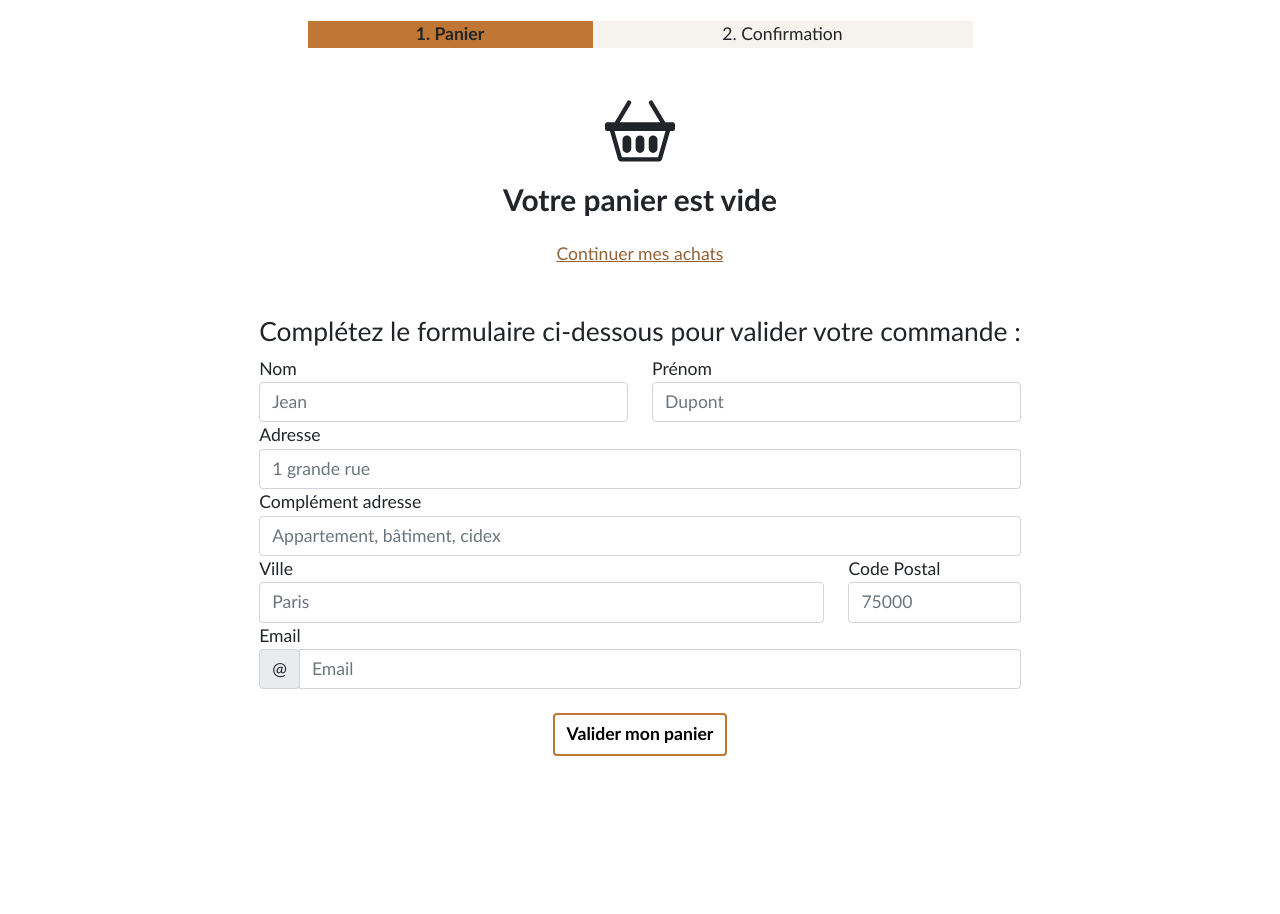
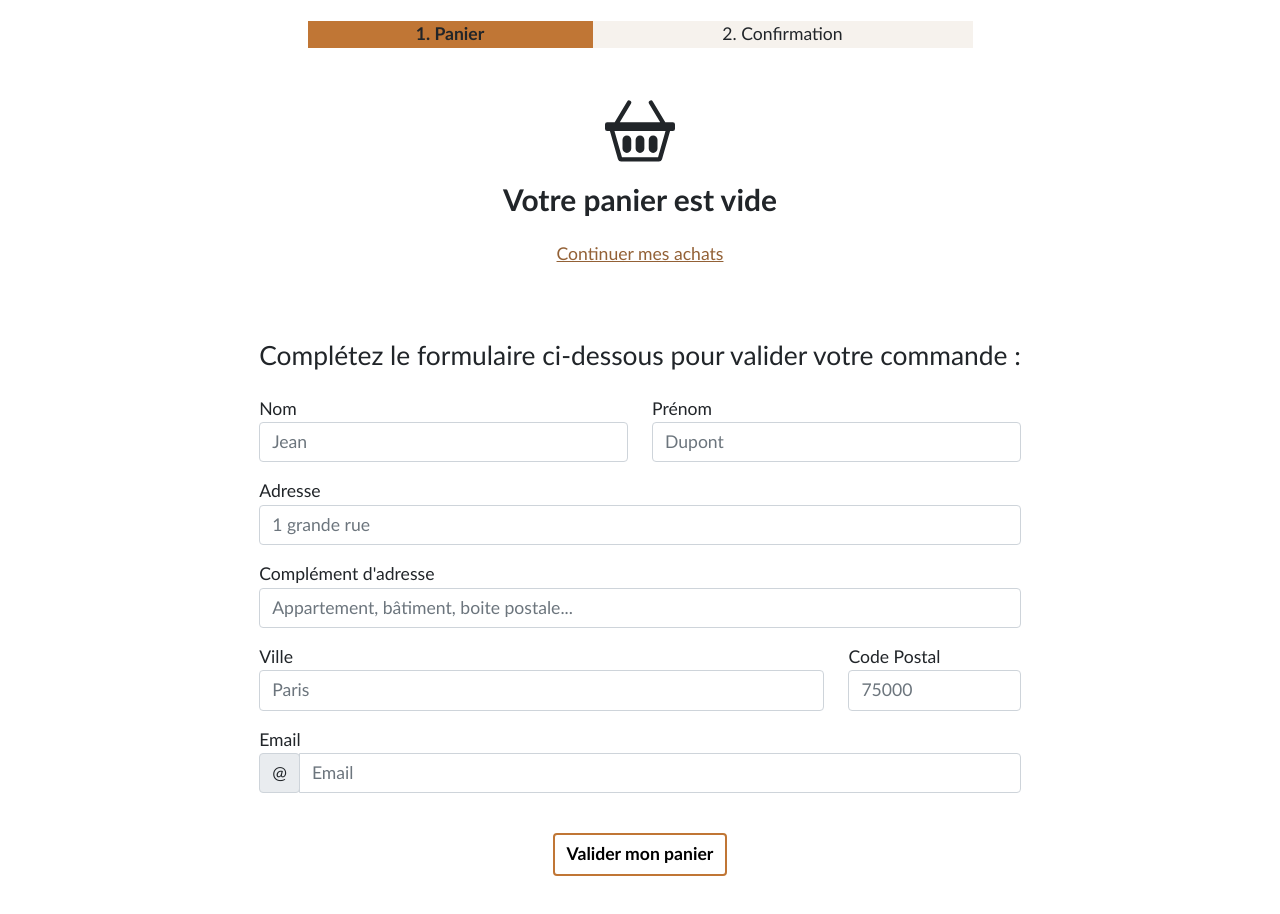
Before and after one commit to MarineFlora/MarineRapeneau_5_19082021, a website: page front-end/cart.html in a window 1280 px wide. Shown: the part 122-1036 px from the top of the page. Before the commit the page ends 950 px from the top, so only its background shows below. Drawn offline with nearby package versions, Linux system fonts and the light colour scheme.

Commit message:
ajout spacing form

```diff
--- a/front-end/cart.html
+++ b/front-end/cart.html
@@ -128,42 +128,47 @@
                     <div class="row">
                         <div class="col d-flex flex-column align-items-center">
                             <form >
-                                <h2>Complétez le formulaire ci-dessous pour valider votre commande :</h2>
+                                <h2 class="my-4">Complétez le formulaire ci-dessous pour valider votre commande :</h2>
                                 <div class="row">
-                                <div class="form-group col-md-6">
+                                    <div class="form-group col-md-6 mb-3">
                                         <label for="firstName">Nom</label>
                                     <input type="text" class="form-control" id="inputFirstName" placeholder="Jean">
                                     </div>
 
-                                <div class="form-group col-md-6">
+                                    <div class="form-group col-md-6 mb-3">
                                         <label for="lastName">Prénom</label>
                                         <input type="text" class="form-control" id="inputLastName" placeholder="Dupont">
                                     </div>
                                 </div>
 
-                                <div class="form-group col">
+                                <div class="row">
+                                    <div class="form-group col mb-3">
                                         <label for="address">Adresse</label>
                                         <input type="text" class="form-control" id="inputAddress" placeholder="1 grande rue">
                                     </div>
-
-                                <div class="form-group col">
-                                <label for="adressComplement">Complément adresse</label>
-                                <input type="text" class="form-control" id="inputAdressComplement" placeholder="Appartement, bâtiment, cidex">
                                 </div>
 
                                 <div class="row">
-                                <div class="form-group col-md-9">
+                                    <div class="form-group col mb-3">
+                                        <label for="adressComplement">Complément d'adresse</label>
+                                        <input type="text" class="form-control" id="inputAdressComplement" placeholder="Appartement, bâtiment, boite postale...">
+                                    </div>
+                                </div>
+
+                                <div class="row">
+                                    <div class="form-group col-md-9 mb-3">
                                         <label for="city">Ville</label>
                                         <input type="text" class="form-control" id="inputCity" placeholder="Paris">
                                     </div>
 
-                                <div class="form-group col-md-3">
+                                    <div class="form-group col-md-3 mb-3">
                                         <label for="zip">Code Postal</label>
                                         <input type="text" class="form-control" id="inputZip" placeholder="75000">
                                     </div>
                                 </div>
 
-                                <div class="form-group col">
+                                <div class="row">
+                                    <div class="form-group col mb-3">
                                         <label for="inputEmail">Email</label>
                                         <div class="input-group">
                                             <div class="input-group-prepend">
@@ -172,8 +177,12 @@
                                             <input type="email" class="form-control" id="inputEmail" placeholder="Email">
                                         </div>
                                     </div>
+                                </div>
+
+                                <div class="row">
                                     <div class="col text-center">
                                         <button type="submit" class="btn btn-primary fw-bold my-4 w-auto ">Valider mon panier</button>
+                                    </div>
                                 </div>
                             </form>
                         </div>
```
Lines whose indentation alone changed are shown as unchanged.
